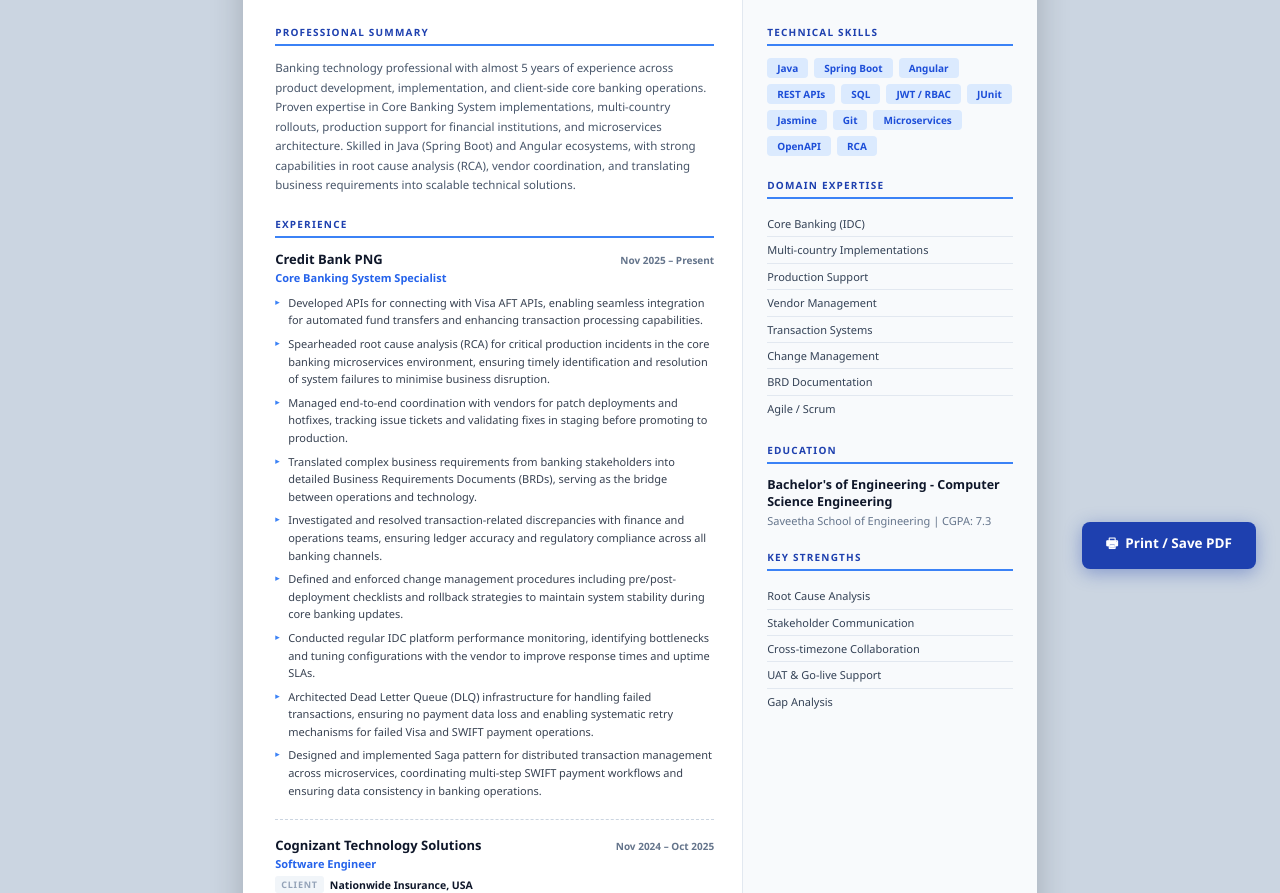
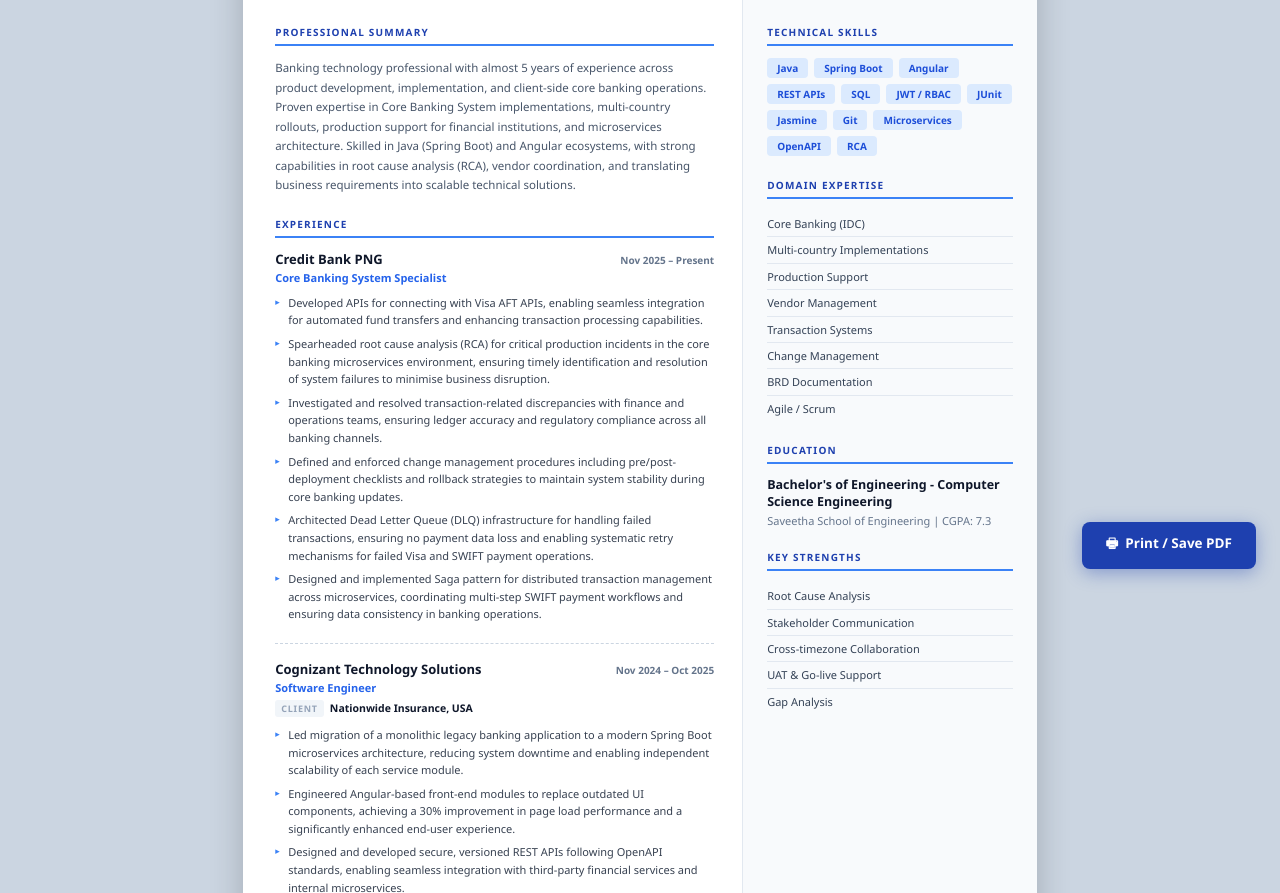
Before and after one commit to nithin2305/Resume, a plain HTML site: page resume.html in a window 1280 px wide. Shown: the part 207-1100 px from the top of the page. Drawn offline with Linux system fonts and the light colour scheme.

Commit message:
Refine job descriptions by removing redundant bullet points for clarity and conciseness

```diff
--- a/resume.html
+++ b/resume.html
@@ -387,17 +387,10 @@
               <li>Spearheaded root cause analysis (RCA) for critical production incidents in the core banking
                 microservices environment, ensuring timely identification and resolution of system failures to minimise
                 business disruption.</li>
-              <li>Managed end-to-end coordination with vendors for patch deployments and
-                hotfixes, tracking issue tickets and validating fixes in staging before promoting to
-                production.</li>
-              <li>Translated complex business requirements from banking stakeholders into detailed Business
-                Requirements Documents (BRDs), serving as the bridge between operations and technology.</li>
               <li>Investigated and resolved transaction-related discrepancies with finance and operations
                 teams, ensuring ledger accuracy and regulatory compliance across all banking channels.</li>
               <li>Defined and enforced change management procedures including pre/post-deployment checklists
                 and rollback strategies to maintain system stability during core banking updates.</li>
-              <li>Conducted regular IDC platform performance monitoring, identifying bottlenecks and tuning
-                configurations with the vendor to improve response times and uptime SLAs.</li>
               <li>Architected Dead Letter Queue (DLQ) infrastructure for handling failed transactions, ensuring no payment
                 data loss and enabling systematic retry mechanisms for failed Visa and SWIFT payment operations.</li>
               <li>Designed and implemented Saga pattern for distributed transaction management across microservices,
```
